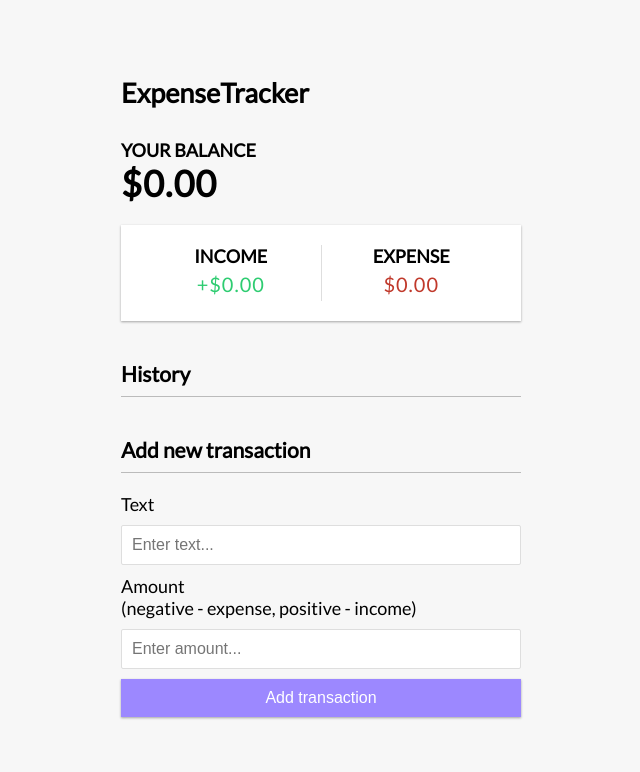
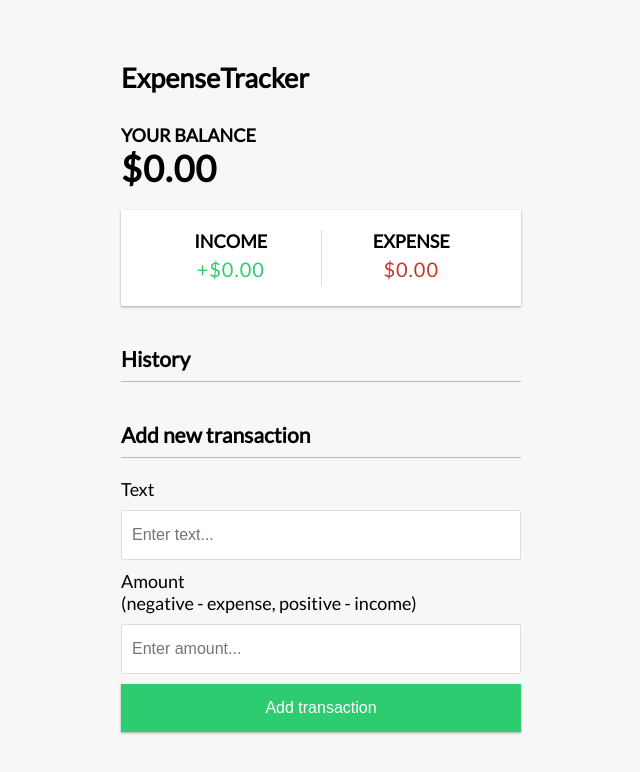
Before and after one commit to Shkurtevski/VueLearning, a Vue app in the folder vue-expense-tracker/: page / in a window 1280 px wide. Shown: the top 772 px of the page, without its empty margins (319-959 px from the left). Built offline with nearby package versions, Linux system fonts and the light colour scheme.

Commit message:
styles added

```diff
--- a/vue-expense-tracker/src/assets/style.css
+++ b/vue-expense-tracker/src/assets/style.css
@@ -84,21 +84,27 @@ input[type='number'] {
   border-radius: 2px;
   display: block;
   font-size: 16px;
-  padding: 10px;
+  padding: 15px 10px;
   width: 100%;
 }
 
 .btn {
   cursor: pointer;
-  background-color: #9c88ff;
+  background-color: #2ecc71;
   box-shadow: var(--box-shadow);
   color: #fff;
   border: 0;
   display: block;
   font-size: 16px;
   margin: 10px 0 30px;
-  padding: 10px;
+  padding: 15px 10px;
   width: 100%;
+  transition: 0.3s ease;
+}
+
+.btn:hover {
+  background-color: #333;
+  color: #fff;
 }
 
 .btn:focus,
@@ -119,7 +125,7 @@ input[type='number'] {
   display: flex;
   justify-content: space-between;
   position: relative;
-  padding: 10px;
+  padding: 15px 10px;
   margin: 10px 0;
 }
 
```
